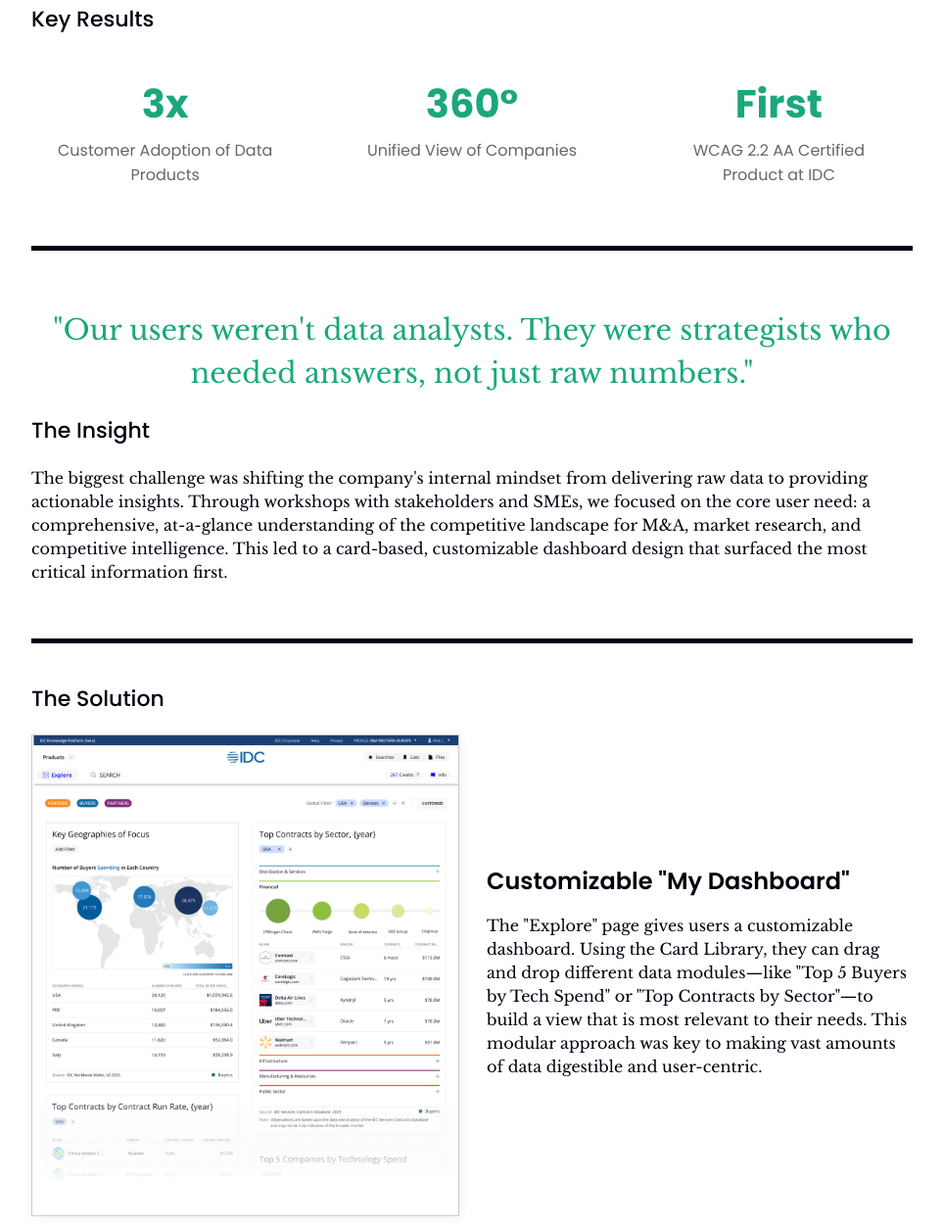
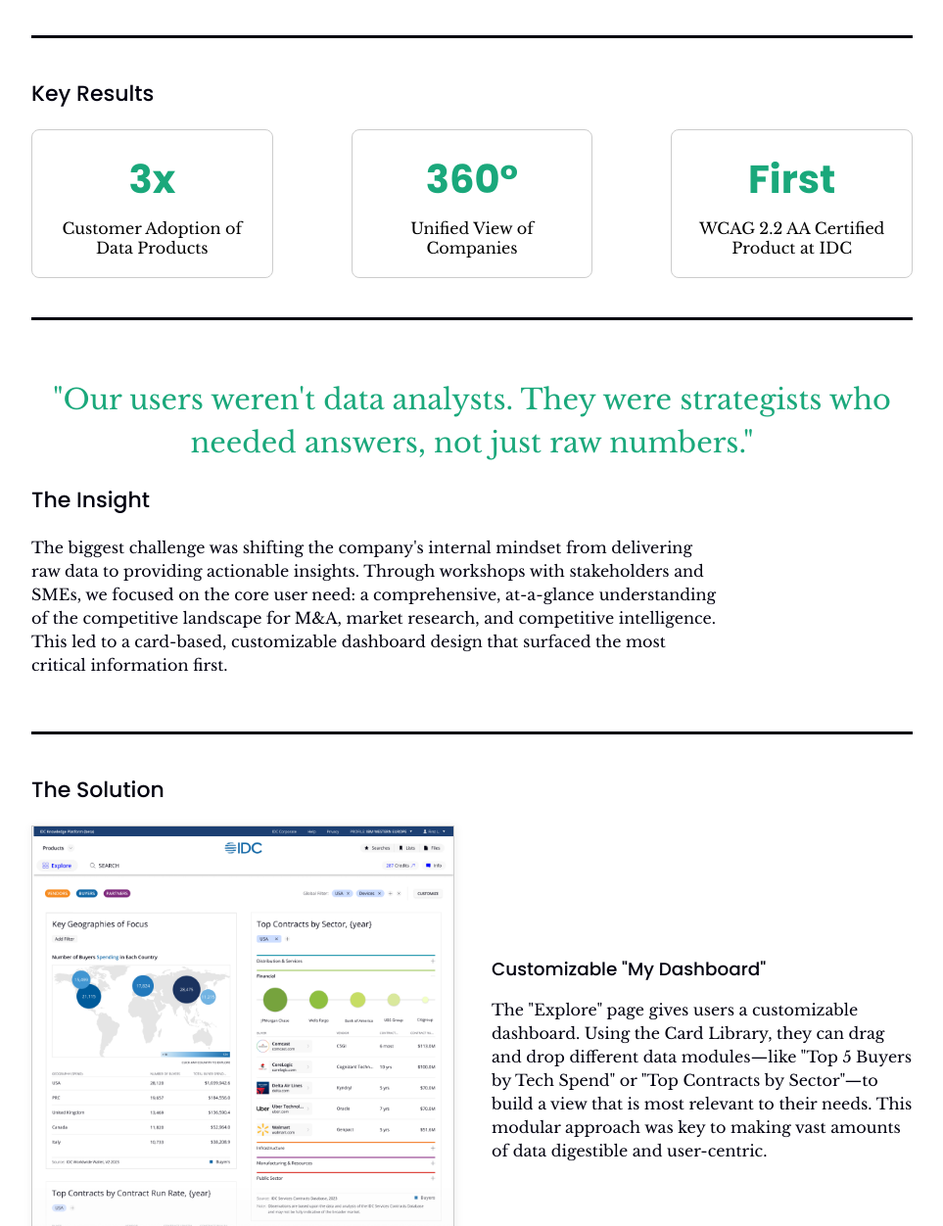
Before and after one commit to psurrena11/petersurrena, a website: page casestudy/knowledge-platform.html in a window 1280 px wide. Shown: the part 985-2237 px from the top of the page at 98% size, without its empty margins (158-1121 px from the left). Drawn offline with nearby package versions, Linux system fonts and the light colour scheme.

Commit message:
case study css update

```diff
--- a/scss/_casestudy.scss
+++ b/scss/_casestudy.scss
@@ -7,15 +7,15 @@
     }
 
     .hero {
+        margin: $sp_xl 0;
         text-align: center;
-        padding:  0;
-        margin-bottom: 40px;
 
         h1 {
             font-size: 2em;
             color: $black;
             margin-bottom: 10px;
             font-weight: 700;
+            color: $mint;
         }
 
         p {
@@ -27,9 +27,15 @@
     .gallery {
 
         img {
-            border: 1px solid $med-grey !important;
+            width: 100%;
+            border: 1px solid $med-grey;
             border-radius: 0 !important;
             box-shadow: 1px 1px 10px $light-grey;
+            transition: transform 0.2s ease;
+
+            &:hover {
+                transform: scale(1.02);
+            }
         }
     }
 
@@ -46,31 +52,29 @@
     .overview-grid, .stats-grid {
         display: grid;
         grid-template-columns: 1fr;
-        gap: 40px;
+        gap: $sp_xl;
     }
 
     .solution-item {
         display: grid;
         grid-template-columns: 1fr;
-        gap: 30px;
+        gap: $sp_lg;
         align-items: center;
-        margin-bottom: 50px;
+        margin-bottom: $sp_lg;
     }
 
     .text-content  {
+        width: 100%;
+        max-width: 700px;
 
         ul {
-            padding-left: 20px;
+            padding-left: $sp_md;
 
             li {
                 list-style-type: disc !important;
+                font-family: "Libre Baskerville", serif;
+                margin: 0 0 $sp_sm;
             }
-        }
-
-        h3 {
-            font-size: 1.5em;
-            font-weight: 600;
-            margin-bottom: 10px;
         }
     }
 
@@ -83,29 +87,22 @@
 
     .stat-card {
         text-align: center;
-        padding: 20px;
-        border-radius: 8px;
+        padding: $sp_md;
+        border-radius: $radius;
+        border: 1px solid $med-grey;
+
+        .stat-number {
+            font-size: 2.5em;
+            font-weight: 700;
+            color: $mint;
+            margin-bottom: $sp_sm;
+        }
+
+        .stat-label {
+           font-family: "Libre Baskerville", serif;
+        }
     }
 
-    .stat-card .stat-number {
-        font-size: 2.5em;
-        font-weight: 700;
-        color: $mint;
-        margin-bottom: 5px;
-    }
-    .stat-card .stat-label {
-        font-size: 1em;
-        color: #666;
-    }
-    .gallery a img {
-        width: 100%;
-        border-radius: 8px;
-        border: 1px solid #eaeaea;
-        transition: transform 0.2s ease;
-    }
-    .gallery a img:hover {
-        transform: scale(1.02);
-    }
 
     /* Responsive Grid Adjustments */
     @media (min-width: 768px) {
--- a/scss/_variables.scss
+++ b/scss/_variables.scss
@@ -15,6 +15,8 @@
 $sp_sm: 10px;
 $sp_xsm: 5px;
 
+$radius: 8px;
+
 $thumb_width: 250px;
 $thumb_height: 200px;
 
--- a/scss/app.scss
+++ b/scss/app.scss
@@ -64,7 +64,7 @@
 
 section {
     padding: $sp_lg 0;
-    border-top: 5px solid $black;
+    border-top: 3px solid $black;
 
     h2 {
         margin: 0 0 $sp_md;
```
Also changed, not shown: casestudy/knowledge-platform.html (+0 -1 lines), css/app.css, 1 other file.
